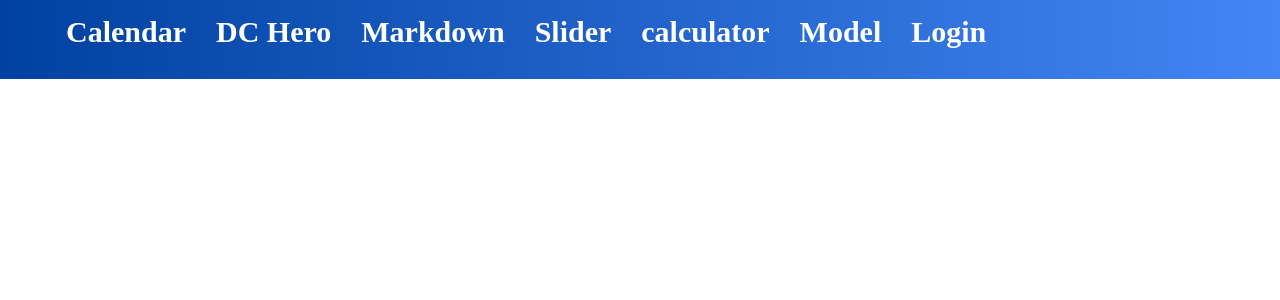
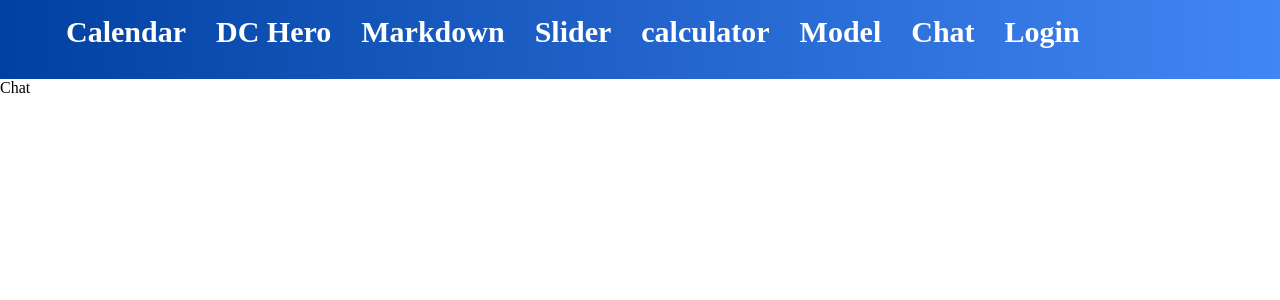
Before and after one commit to ismailEssafi/learn-VueJs, a Vue app in the folder vue3/: page /chat in a window 1280 px wide. Shown: the top 300 px of the page. Built offline with nearby package versions, Linux system fonts and the light colour scheme; no server answers; the database is empty.

Commit message:
create chat app

```diff
--- a/vue3/src/components/HeaderApp.vue
+++ b/vue3/src/components/HeaderApp.vue
@@ -6,6 +6,7 @@
         <span><router-link to="/slider-carousel">Slider</router-link></span>
         <span><router-link to="/calculator">calculator</router-link></span>
         <span><router-link to="/reuseable-model">Model</router-link></span>
+        <span><router-link to="/chat">Chat</router-link></span>
         <span v-if="!isLoggedIn" v-on:click="$emit('open-login-modal')" style="color:white;cursor:pointer">Login</span>
         <span v-else v-on:click="logout" style="color:white;cursor:pointer">Logout</span>
     </div>
--- /dev/null
+++ b/vue3/src/pages/Chat.vue
@@ -0,0 +1,26 @@
+<template>
+    Chat
+</template>
+
+<script>
+import { getDatabase,ref,onValue } from "firebase/database";
+import { onMounted } from '@vue/runtime-core';
+
+export default {
+setup(){
+
+    onMounted(async()=>{
+        const db = getDatabase();
+        const collection =ref(db,"chat")
+        onValue(await collection, (snapshot) => {
+        const data =  snapshot.val();
+        console.log(data);
+        });
+    })
+}
+}
+</script>
+
+<style>
+
+</style>
--- a/vue3/src/router.js
+++ b/vue3/src/router.js
@@ -6,6 +6,9 @@ import Markdown from './pages/Markdown'
 import Slider from './pages/Slider'
 import Calculator from './pages/Calculator.vue'
 import ReuseableModal from './pages/ReuseableModal'
+import Chat from './pages/Chat'
+
+
 const routes=[
     {path:'/',component:Home},
     {path:'/calendar',component:Calendar},
@@ -13,7 +16,8 @@ const routes=[
     {path:'/markdown',component:Markdown},
     {path:'/slider-carousel',component:Slider},
     {path:'/calculator',component:Calculator},
-    {path:'/reuseable-model',component:ReuseableModal}
+    {path:'/reuseable-model',component:ReuseableModal},
+    {path:'/chat',component:Chat}
 
 ]
 
```
